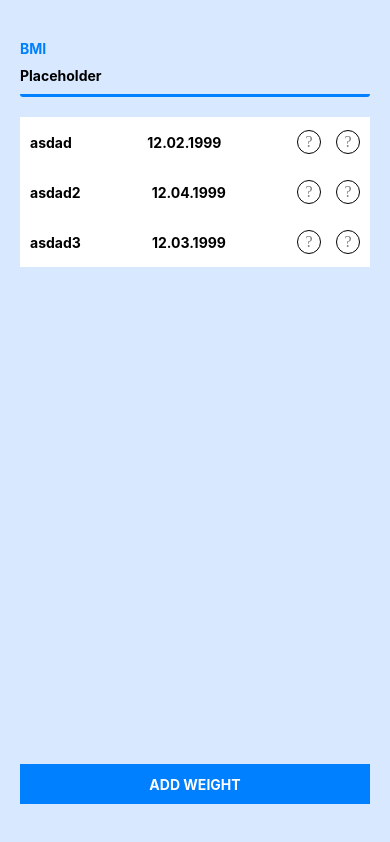
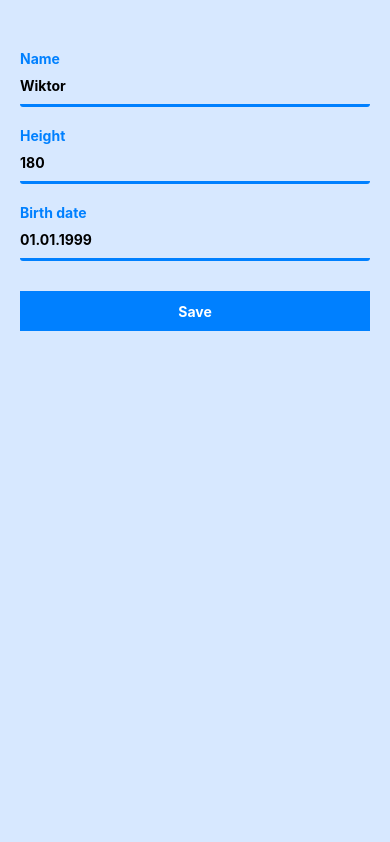
Before and after one commit to flown1/rn-htdacademy-workshops, a React Native app: screen / in a window 390 px wide. Built offline with nearby package versions, Linux system fonts and the light colour scheme.

Commit message:
profile screen + add weight screen

```diff
--- a/App.js
+++ b/App.js
@@ -1,109 +1,13 @@
 import React from 'react';
-import {
-  FlatList,
-  StyleSheet,
-  Text,
-  TextInput,
-  TouchableOpacity,
-  View
-} from 'react-native';
-import Input from "./components/Input";
-import Button from "./components/Button";
 
-import WeightRow from "./components/WeightRow";
+import WeightScreen from "./screens/WeightScreen/WeightScreen";
+import AddWeightScreen from "./screens/AddWeightScreen/AddWeightScreen";
+import ProfileScreen from "./screens/ProfileScreen/ProfileScreen";
 
 export default class App extends React.Component {
-  constructor(props) {
-    super(props);
-
-    this.state = {
-      BMI: '',
-      weights: [
-        {id: 1, value: 'asdad', date: '12.02.1999'},
-        {id: 2, value: 'asdad2', date: '12.04.1999'},
-        {id: 3, value: 'asdad3', date: '12.03.1999'}
-      ]
-    }
-  }
-
-  onChangeBMI = (value) => {
-    this.setState({BMI: value});
-    console.log(this.state.BMI);
-  };
-
-  onPressButton = () => {
-    const { BMI } = this.state;
-    console.log(BMI);
-  };
-
-  onRemoveItem = (id) => {
-    console.log("removing" + id);
-  };
-
-  onEditItem = (id) => {
-    console.log("editing" + id);
-  };
-
-  renderItem = ({ item }) => {
+  render() {
     return (
-      <WeightRow
-        value={item.value}
-        date={item.date}
-        onEditItem={() => this.onEditItem(item.id)}
-        onRemoveItem={() => this.onRemoveItem(item.id)}
-      />
-    );
-  };
-
-  keyExtractor = (item) => {
-    return `${item.id}`;
-  };
-
-  render() {
-    const { BMI, weights } = this.state;
-    return (
-      <View style={styles.mainView}>
-        <View style={styles.container}>
-
-          <Input
-            onChangeText={this.onChangeBMI}
-            label="BMI"
-            keyboardType="numeric"
-            value={BMI}
-            placeholder="Placeholder"
-          />
-          <View style={styles.listContainer}>
-            <FlatList
-              data={weights}
-              renderItem={this.renderItem}
-              keyExtractor={this.keyExtractor}
-            />
-          </View>
-          <Button
-            onPress={this.onPressButton}
-            text="ADD WEIGHT"
-          />
-        </View>
-      </View>
-    );
+      <ProfileScreen/>
+    )
   }
 }
-
-const styles = StyleSheet.create({
-  mainView: {
-    flex: 1,
-    backgroundColor: '#D7E8FF',
-  },
-  container: {
-    flex: 1,
-    alignItems: 'center',
-    justifyContent: 'space-between',
-    marginHorizontal: 20,
-    marginVertical: 40
-  },
-  listContainer: {
-    flex: 1,
-    width: '100%',
-    marginTop: 20,
-  }
-});
--- a/components/Input.js
+++ b/components/Input.js
@@ -30,6 +30,7 @@ const styles = StyleSheet.create({
   },
   inputWrapper: {
     width: '100%',
+    marginVertical: 10
   },
   label: {
     color: '#0080FF',
--- /dev/null
+++ b/screens/AddWeightScreen/AddWeightScreen.js
@@ -0,0 +1,65 @@
+import React, {Component} from 'react';
+import {StyleSheet, Text, View} from 'react-native';
+import Input from "../../components/Input";
+import Button from "../../components/Button";
+
+class AddWeightScreen extends Component {
+  state = {
+    weight: '90',
+    date: '01.04.2019'
+  };
+
+  onChangeWeight = (weight) => {
+    this.setState({weight: weight})
+  };
+
+  onChangeDate = (date) => {
+    this.setState({date: date})
+  };
+
+  onPressButton = () => {
+    console.log(this.state);
+  };
+
+  render() {
+    const { weight, date } = this.state;
+    return (
+      <View style={styles.mainView}>
+        <View style={styles.container}>
+          <Input
+            onChangeText={this.onChangeWeight}
+            label="Weight"
+            keyboardType="numeric"
+            value={weight}
+            placeholder="Placeholder"
+          />
+          <Input
+            onChangeText={this.onChangeDate}
+            label="Date"
+            keyboardType="numeric"
+            value={date}
+            placeholder="Placeholder"
+          />
+          <Button
+            onPress={this.onPressButton}
+            text="SAVE"
+          />
+        </View>
+      </View>
+    );
+  }
+}
+
+const styles = StyleSheet.create({
+  mainView: {
+    flex: 1,
+    backgroundColor: '#D7E8FF',
+  },
+  container: {
+    flex: 1,
+    alignItems: 'center',
+    marginHorizontal: 20,
+    marginVertical: 40
+  },
+});
+export default AddWeightScreen;
--- /dev/null
+++ b/screens/ProfileScreen/ProfileScreen.js
@@ -0,0 +1,75 @@
+import React, {Component} from 'react';
+import {StyleSheet, Text, View} from 'react-native';
+import Input from "../../components/Input";
+import Button from "../../components/Button";
+
+class ProfileScreen extends Component {
+  state = {
+    name: 'Wiktor',
+    height: '180',
+    birthDate: '01.01.1999'
+  };
+
+  onChangeName = (val) => {
+    this.setState({name: val});
+  };
+
+  onChangeHeight = (val) => {
+    this.setState({height: val});
+  };
+
+  onChangeBirthDate = (val) => {
+    this.setState({birthDate: val});
+  };
+
+  onPressButton = () => {
+    console.log(this.state);
+  };
+  render() {
+    const { name, height, birthDate } = this.state;
+    return (
+      <View style={styles.mainView}>
+        <View style={styles.container}>
+          <Input
+            onChangeText={this.onChangeName}
+            label="Name"
+            value={name}
+            placeholder="Name"
+          />
+          <Input
+            onChangeText={this.onChangeHeight}
+            label="Height"
+            keyboardType="numeric"
+            value={height}
+            placeholder="Height"
+          />
+          <Input
+            onChangeText={this.onChangeBirthDate}
+            label="Birth date"
+            keyboardType="numeric"
+            value={birthDate}
+            placeholder="Birth Date"
+          />
+          <Button
+            onPress={this.onPressButton}
+            text="Save"
+          />
+        </View>
+      </View>
+    );
+  }
+}
+
+const styles = StyleSheet.create({
+  mainView: {
+    flex: 1,
+    backgroundColor: '#D7E8FF',
+  },
+  container: {
+    flex: 1,
+    alignItems: 'center',
+    marginHorizontal: 20,
+    marginVertical: 40
+  },
+});
+export default ProfileScreen;
--- /dev/null
+++ b/screens/WeightScreen/WeightScreen.js
@@ -0,0 +1,104 @@
+import React, {Component} from 'react';
+import {FlatList, StyleSheet, Text, View} from 'react-native';
+import WeightRow from "../../components/WeightRow";
+import Input from "../../components/Input";
+import Button from "../../components/Button";
+
+class WeightScreen extends Component {
+  constructor(props) {
+    super(props);
+
+    this.state = {
+      BMI: '',
+      weights: [
+        {id: 1, value: 'asdad', date: '12.02.1999'},
+        {id: 2, value: 'asdad2', date: '12.04.1999'},
+        {id: 3, value: 'asdad3', date: '12.03.1999'}
+      ]
+    }
+  }
+
+  onChangeBMI = (value) => {
+    this.setState({BMI: value});
+    console.log(this.state.BMI);
+  };
+
+  onPressButton = () => {
+    const { BMI } = this.state;
+    console.log(BMI);
+  };
+
+  onRemoveItem = (id) => {
+    console.log("removing" + id);
+  };
+
+  onEditItem = (id) => {
+    console.log("editing" + id);
+  };
+
+  renderItem = ({ item }) => {
+    return (
+      <WeightRow
+        value={item.value}
+        date={item.date}
+        onEditItem={() => this.onEditItem(item.id)}
+        onRemoveItem={() => this.onRemoveItem(item.id)}
+      />
+    );
+  };
+
+  keyExtractor = (item) => {
+    return `${item.id}`;
+  };
+
+  render() {
+    const { BMI, weights } = this.state;
+    return (
+      <View style={styles.mainView}>
+        <View style={styles.container}>
+
+          <Input
+            onChangeText={this.onChangeBMI}
+            label="BMI"
+            keyboardType="numeric"
+            value={BMI}
+            placeholder="Placeholder"
+          />
+          <View style={styles.listContainer}>
+            <FlatList
+              data={weights}
+              renderItem={this.renderItem}
+              keyExtractor={this.keyExtractor}
+              ListEmptyComponent={<Text>No items</Text>}
+            />
+          </View>
+          <Button
+            onPress={this.onPressButton}
+            text="ADD WEIGHT"
+          />
+        </View>
+      </View>
+    );
+  }
+}
+
+const styles = StyleSheet.create({
+  mainView: {
+    flex: 1,
+    backgroundColor: '#D7E8FF',
+  },
+  container: {
+    flex: 1,
+    alignItems: 'center',
+    justifyContent: 'space-between',
+    marginHorizontal: 20,
+    marginVertical: 40
+  },
+  listContainer: {
+    flex: 1,
+    width: '100%',
+    marginTop: 20,
+  }
+});
+
+export default WeightScreen;
```
